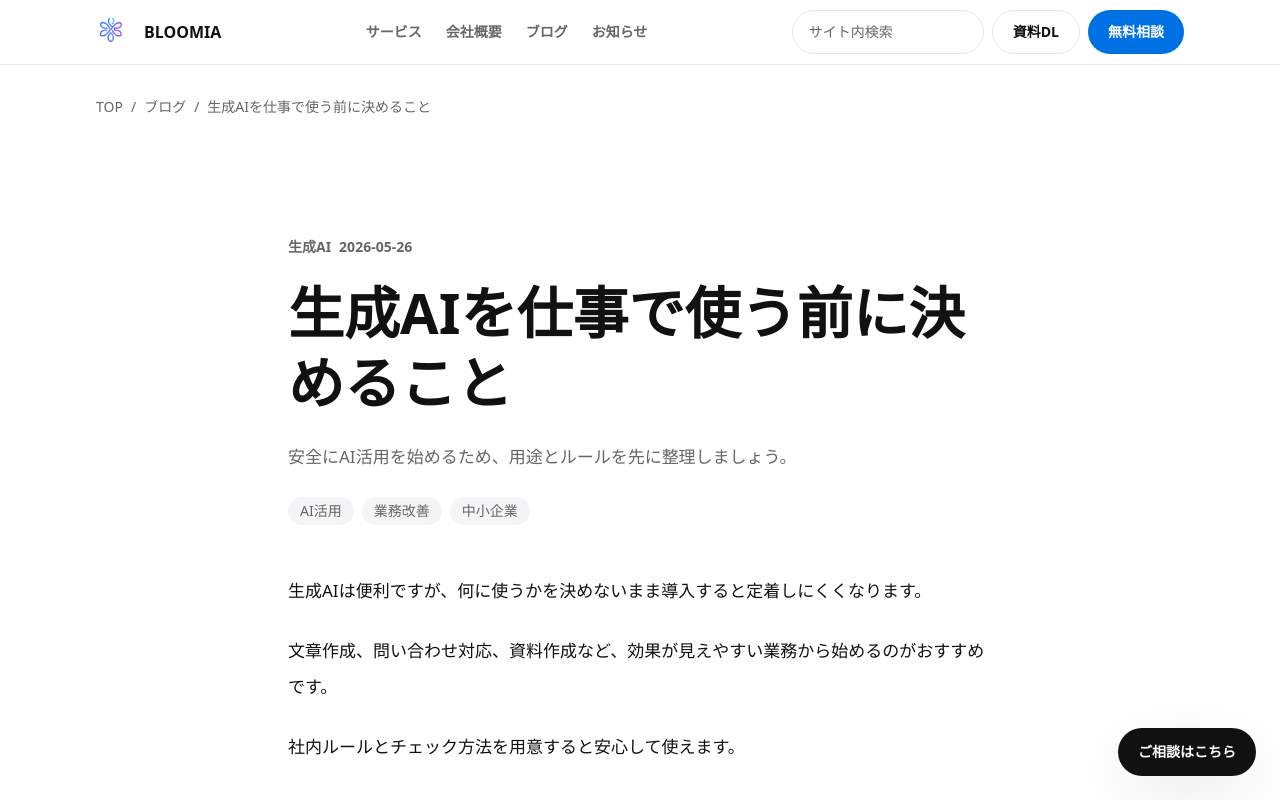
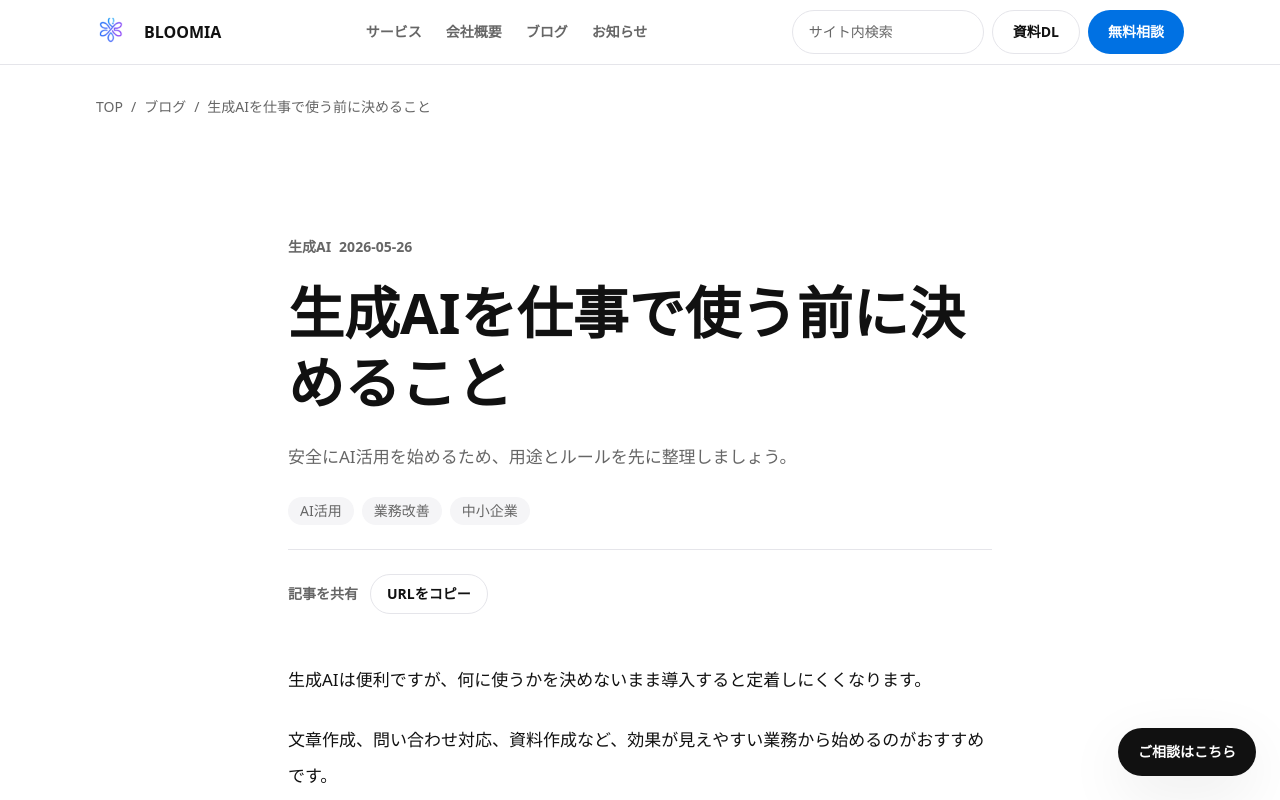
Before and after one commit to iwamitsuco/officialSite, a Next.js app: page /blog/ai-business-use in a window 1280 px wide. Shown: the top 800 px of the page. Built offline with nearby package versions, Linux system fonts and the light colour scheme.

Commit message:
Add article URL copy button

```diff
--- a/app/blog/[slug]/page.tsx
+++ b/app/blog/[slug]/page.tsx
@@ -2,6 +2,7 @@ import { notFound } from "next/navigation";
 import { BlogCard } from "@/components/sections/BlogCard";
 import { CTASection } from "@/components/sections/CTASection";
 import { Breadcrumb } from "@/components/ui/Breadcrumb";
+import { CopyArticleUrlButton } from "@/components/ui/CopyArticleUrlButton";
 import { blogPosts, getBlogPostBySlug } from "@/data/blog";
 import { blogPostingJsonLd, breadcrumbJsonLd, SEOJsonLd } from "@/lib/jsonld";
 import { createMetadata } from "@/lib/seo";
@@ -61,6 +62,10 @@ export default async function BlogDetailPage({ params }: BlogDetailProps) {
               </span>
             ))}
           </div>
+          <div className="mt-6 flex items-center gap-3 border-t border-apple-border pt-6">
+            <p className="text-sm font-semibold text-apple-sub">記事を共有</p>
+            <CopyArticleUrlButton />
+          </div>
           <div className="mt-12 grid gap-6 text-[17px] leading-9 text-apple-text">
             {post.body.map((paragraph) => (
               <p key={paragraph}>{paragraph}</p>
--- /dev/null
+++ b/components/ui/CopyArticleUrlButton.tsx
@@ -0,0 +1,38 @@
+"use client";
+
+import { useState } from "react";
+
+export function CopyArticleUrlButton() {
+  const [copied, setCopied] = useState(false);
+
+  async function handleCopy() {
+    const url = window.location.href;
+
+    try {
+      await navigator.clipboard.writeText(url);
+    } catch {
+      const textarea = document.createElement("textarea");
+      textarea.value = url;
+      textarea.setAttribute("readonly", "");
+      textarea.style.position = "fixed";
+      textarea.style.opacity = "0";
+      document.body.appendChild(textarea);
+      textarea.select();
+      document.execCommand("copy");
+      document.body.removeChild(textarea);
+    }
+
+    setCopied(true);
+    window.setTimeout(() => setCopied(false), 2200);
+  }
+
+  return (
+    <button
+      type="button"
+      className="inline-flex min-h-10 items-center justify-center rounded-full border border-apple-border bg-white px-4 text-sm font-semibold text-apple-text transition hover:border-apple-blue hover:text-apple-blue focus-visible:outline focus-visible:outline-2 focus-visible:outline-offset-2 focus-visible:outline-apple-blue"
+      onClick={handleCopy}
+    >
+      {copied ? "コピーしました" : "URLをコピー"}
+    </button>
+  );
+}
```
